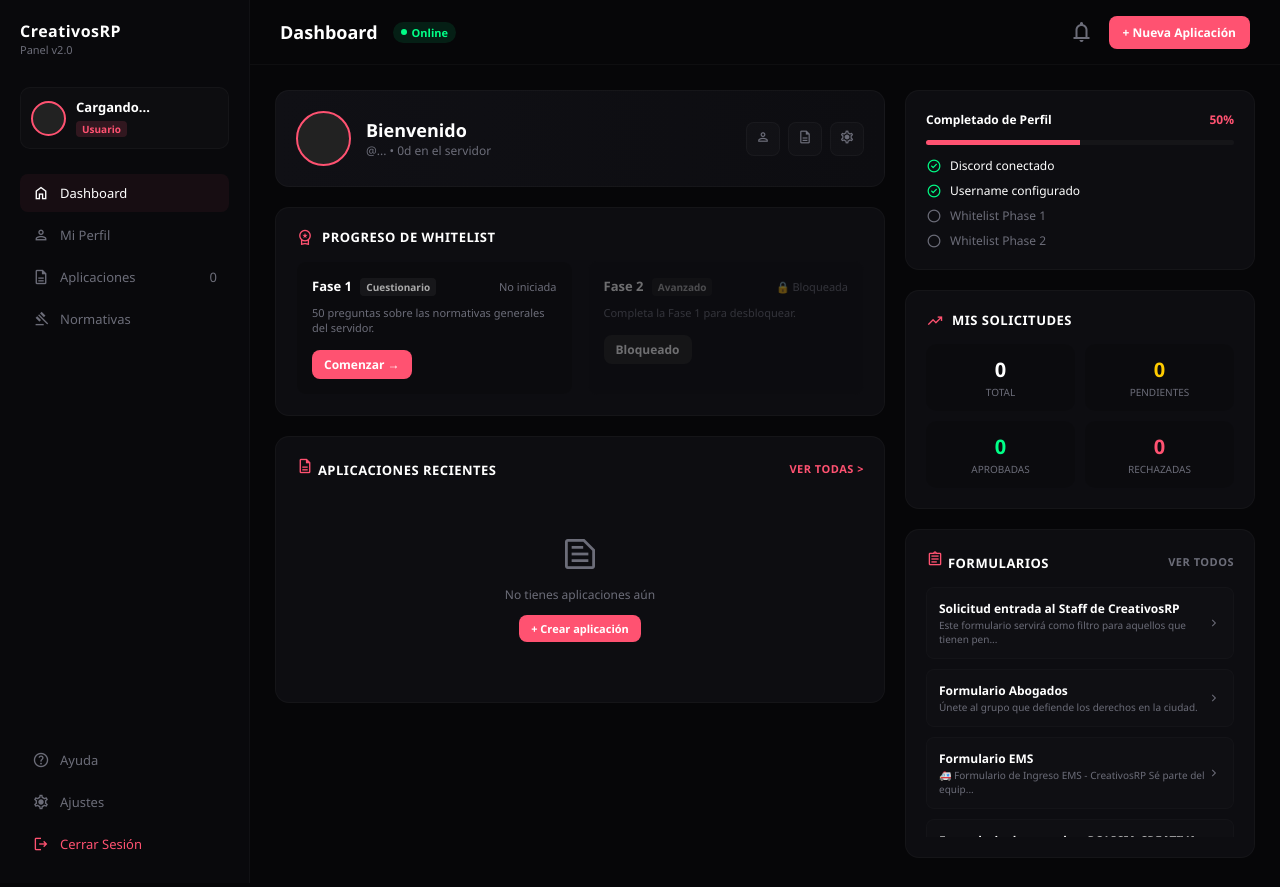
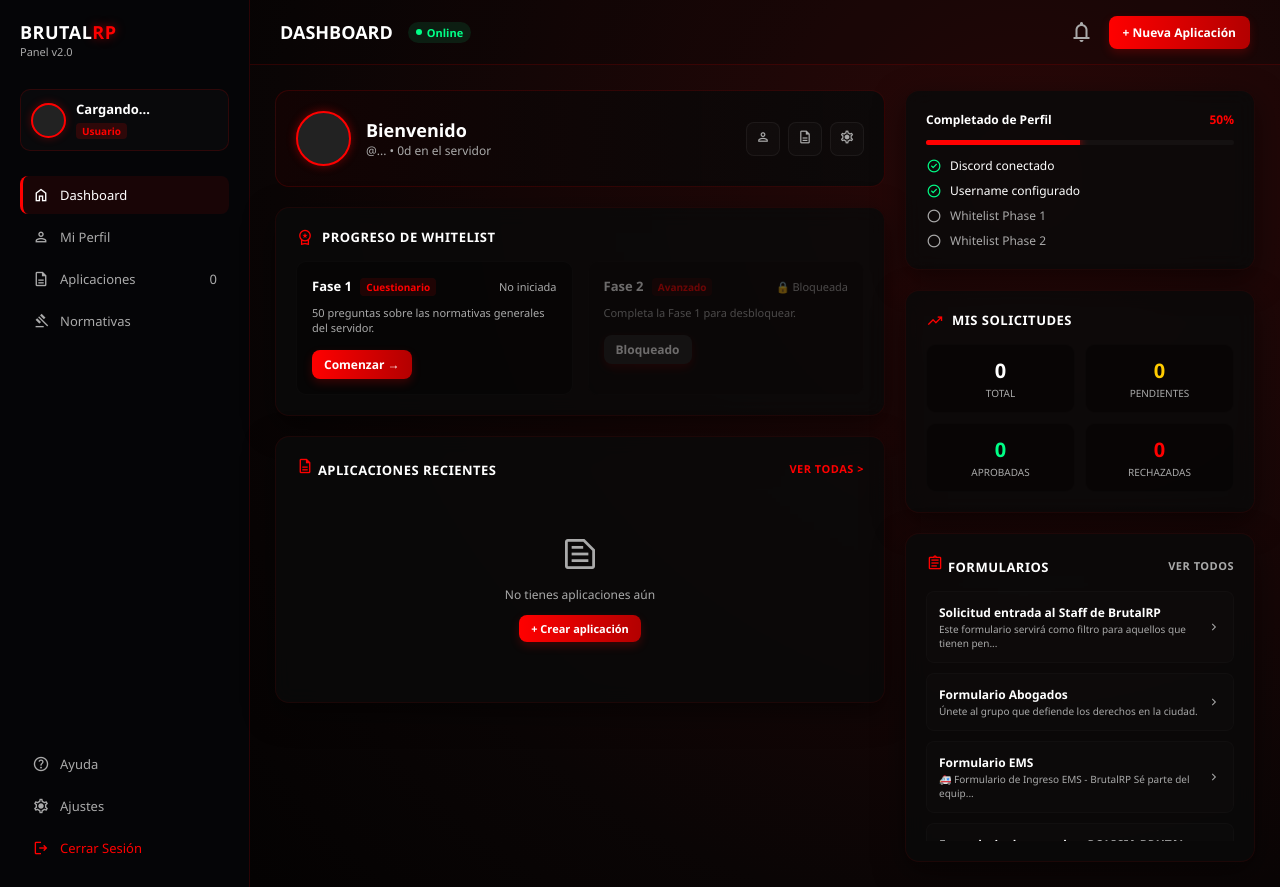
Before and after one commit to brutalrp04-dev/brutalrp-web, a website: page dashboard.html in a window 1280 px wide. Drawn offline with nearby package versions, Linux system fonts and the light colour scheme.

Commit message:
Add files via upload

```diff
--- a/dashboard.html
+++ b/dashboard.html
@@ -3,18 +3,19 @@
 <head>
     <meta charset="UTF-8">
     <meta name="viewport" content="width=device-width, initial-scale=1.0">
-    <title>CreativosRP - Panel v2.0</title>
+    <title>BRUTAL RP - Panel</title>
     <link rel="stylesheet" href="https://fonts.googleapis.com/css2?family=Material+Symbols+Outlined:opsz,wght,FILL,GRAD@24,400,0,0" />
     <style>
+        /* PALETA DE COLORES ADAPTADA A BRUTAL RP (ROJO Y NEGRO) */
         :root {
-            --bg-base: #060608;
-            --bg-cards: #0d0d11;
-            --bg-sidebar: #09090c;
-            --accent-pink: #ff5271;
-            --accent-pink-hover: #e0435f;
-            --border-color: rgba(255, 255, 255, 0.03);
+            --bg-base: #000000;
+            --bg-cards: rgba(10, 10, 10, 0.85);
+            --bg-sidebar: #050507;
+            --accent-red: #ff0000;
+            --accent-red-hover: #b30000;
+            --border-color: rgba(255, 0, 0, 0.15);
             --text-main: #ffffff;
-            --text-muted: #6c6d79;
+            --text-muted: #aaaaaa;
             --text-green: #00ff87;
             --text-yellow: #ffcc00;
         }
@@ -27,7 +28,7 @@
         }
 
         body {
-            background-color: var(--bg-base);
+            background: radial-gradient(circle at 80% 20%, #2a0808 0%, #0a0505 60%, #000000 100%);
             color: var(--text-main);
             display: flex;
             min-height: 100vh;
@@ -50,9 +51,15 @@
             margin-bottom: 30px;
         }
         .brand-zone h2 {
-            font-size: 16px;
-            font-weight: 700;
+            font-size: 18px;
+            font-weight: 800;
             letter-spacing: 0.5px;
+            text-transform: uppercase;
+            color: var(--text-main);
+        }
+        .brand-zone h2 span {
+            color: var(--accent-red);
+            text-shadow: 0 0 10px rgba(255, 0, 0, 0.5);
         }
         .brand-zone p {
             font-size: 11px;
@@ -75,7 +82,8 @@
             height: 35px;
             border-radius: 50%;
             background: #222;
-            border: 2px solid var(--accent-pink);
+            border: 2px solid var(--accent-red);
+            box-shadow: 0 0 8px rgba(255, 0, 0, 0.3);
         }
         .user-pill-info h4 {
             font-size: 13px;
@@ -83,8 +91,8 @@
         }
         .user-pill-info span {
             font-size: 10px;
-            background: rgba(255, 82, 113, 0.15);
-            color: var(--accent-pink);
+            background: rgba(255, 0, 0, 0.15);
+            color: var(--accent-red);
             padding: 1px 6px;
             border-radius: 4px;
             font-weight: 700;
@@ -110,8 +118,10 @@
             transition: all 0.2s;
         }
         .nav-item.active a, .nav-item a:hover {
-            background: rgba(255, 82, 113, 0.06);
+            background: rgba(255, 0, 0, 0.08);
             color: var(--text-main);
+            border-left: 3px solid var(--accent-red);
+            padding-left: 9px;
         }
         .nav-link-content {
             display: flex;
@@ -125,6 +135,7 @@
             flex: 1;
             display: flex;
             flex-direction: column;
+            z-index: 2;
         }
 
         /* Topbar */
@@ -135,13 +146,14 @@
             align-items: center;
             justify-content: space-between;
             padding: 0 30px;
+            background: rgba(0,0,0,0.2);
         }
         .topbar-left {
             display: flex;
             align-items: center;
             gap: 15px;
         }
-        .topbar-left h1 { font-size: 18px; font-weight: 700; }
+        .topbar-left h1 { font-size: 18px; font-weight: 700; text-transform: uppercase; }
         .online-tag {
             background: rgba(0, 255, 135, 0.1);
             color: var(--text-green);
@@ -162,18 +174,22 @@
             align-items: center;
             gap: 15px;
         }
-        .btn-action-pink {
-            background: var(--accent-pink);
+        .btn-action-red {
+            background: linear-gradient(90deg, var(--accent-red), var(--accent-red-hover));
             color: white;
             border: none;
             padding: 8px 14px;
             border-radius: 8px;
             font-size: 12px;
-            font-weight: 600;
+            font-weight: 700;
             cursor: pointer;
-            transition: background 0.2s;
+            transition: all 0.2s;
+            box-shadow: 0 4px 10px rgba(255, 0, 0, 0.2);
         }
-        .btn-action-pink:hover { background: var(--accent-pink-hover); }
+        .btn-action-red:hover {
+            transform: translateY(-1px);
+            box-shadow: 0 6px 15px rgba(255, 0, 0, 0.4);
+        }
 
         /* Grid de contenido */
         .content-grid {
@@ -191,7 +207,7 @@
 
         /* Banner de Bienvenida */
         .welcome-card {
-            background: linear-gradient(90deg, #101015 0%, #0d0d11 100%);
+            background: linear-gradient(90deg, #120303 0%, rgba(10,10,10,0.9) 100%);
             border: 1px solid var(--border-color);
             border-radius: 14px;
             padding: 20px;
@@ -201,23 +217,27 @@
         }
         .welcome-profile-meta { display: flex; align-items: center; gap: 15px; }
         .welcome-big-avatar {
-            width: 55px; height: 55px; border-radius: 50%; border: 2px solid var(--accent-pink); background: #222;
+            width: 55px; height: 55px; border-radius: 50%; border: 2px solid var(--accent-red); background: #222;
+            box-shadow: 0 0 10px rgba(255, 0, 0, 0.4);
         }
         .welcome-profile-text h3 { font-size: 18px; font-weight: 700; }
         .welcome-profile-text p { font-size: 12px; color: var(--text-muted); }
         .welcome-actions-geo { display: flex; gap: 8px; }
         .icon-square-btn {
-            background: rgba(255,255,255,0.02); border: 1px solid var(--border-color);
+            background: rgba(255,255,255,0.02); border: 1px solid rgba(255,255,255,0.05);
             color: var(--text-muted); width: 34px; height: 34px; border-radius: 8px; cursor: pointer;
         }
-        .icon-square-btn:hover { color: white; border-color: var(--accent-pink); }
+        .icon-square-btn:hover { color: white; border-color: var(--accent-red); }
 
         /* Bloques base de sección */
         .panel-box {
             background-color: var(--bg-cards);
-            border: 1px solid var(--border-color);
+            backdrop-filter: blur(10px);
+            -webkit-backdrop-filter: blur(10px);
+            border: 1px solid rgba(255, 0, 0, 0.08);
             border-radius: 14px;
             padding: 20px;
+            box-shadow: 0 10px 30px rgba(0,0,0,0.5);
         }
         .panel-title {
             font-size: 13px;
@@ -229,20 +249,20 @@
             align-items: center;
             gap: 8px;
         }
-        .panel-title-icon { color: var(--accent-pink); font-size: 18px !important; }
+        .panel-title-icon { color: var(--accent-red); font-size: 18px !important; }
 
         /* Whitelist split */
         .whitelist-row { display: grid; grid-template-columns: 1fr; gap: 15px; }
         @media (min-width: 600px) { .whitelist-row { grid-template-columns: 1fr 1fr; } }
 
         .sub-phase-card {
-            background: rgba(0,0,0,0.15); border: 1px solid rgba(255,255,255,0.01);
+            background: rgba(0,0,0,0.3); border: 1px solid rgba(255,255,255,0.02);
             padding: 15px; border-radius: 10px;
         }
         .sub-phase-header { display: flex; justify-content: space-between; align-items: center; margin-bottom: 10px; }
         .sub-phase-title { font-size: 13px; font-weight: 700; }
         .sub-phase-title span {
-            font-size: 10px; background: rgba(255,255,255,0.05); color: #aaa; padding: 2px 6px; border-radius: 4px; margin-left: 5px;
+            font-size: 10px; background: rgba(255,0,0,0.1); color: var(--accent-red); padding: 2px 6px; border-radius: 4px; margin-left: 5px;
         }
         .sub-phase-status { font-size: 11px; color: var(--text-muted); }
         .sub-phase-card p { font-size: 11px; color: var(--text-muted); margin-bottom: 15px; }
@@ -259,7 +279,7 @@
 
         /* Progreso barra */
         .bar-container { width: 100%; height: 5px; background: rgba(255,255,255,0.03); border-radius: 10px; margin: 12px 0; overflow: hidden; }
-        .bar-active { width: 50%; height: 100%; background: var(--accent-pink); }
+        .bar-active { width: 50%; height: 100%; background: var(--accent-red); box-shadow: 0 0 8px var(--accent-red); }
 
         .check-list { list-style: none; display: flex; flex-direction: column; gap: 8px; }
         .check-item { display: flex; align-items: center; gap: 8px; font-size: 12px; color: var(--text-muted); }
@@ -269,7 +289,7 @@
 
         /* Grid solicitudes numéricas */
         .solicitudes-grid { display: grid; grid-template-columns: repeat(2, 1fr); gap: 10px; }
-        .solicitud-stat-box { background: rgba(0,0,0,0.15); border-radius: 10px; padding: 12px; text-align: center; }
+        .solicitud-stat-box { background: rgba(0,0,0,0.3); border-radius: 10px; padding: 12px; text-align: center; border: 1px solid rgba(255,255,255,0.01); }
         .solicitud-stat-box h2 { font-size: 20px; font-weight: 700; }
         .solicitud-stat-box p { font-size: 10px; color: var(--text-muted); text-transform: uppercase; margin-top: 2px; }
 
@@ -279,7 +299,7 @@
             background: rgba(255,255,255,0.01); border: 1px solid rgba(255,255,255,0.02);
             padding: 12px; border-radius: 8px; display: flex; justify-content: space-between; align-items: center; cursor: pointer;
         }
-        .form-row:hover { background: rgba(255, 82, 113, 0.03); }
+        .form-row:hover { background: rgba(255, 0, 0, 0.04); border-color: rgba(255,0,0,0.2); }
         .form-row-left h4 { font-size: 12px; font-weight: 600; }
         .form-row-left p { font-size: 10px; color: var(--text-muted); margin-top: 1px; }
         .form-row .material-symbols-outlined { font-size: 14px; color: var(--text-muted); }
@@ -290,7 +310,7 @@
     <aside class="sidebar">
         <div>
             <div class="brand-zone">
-                <h2>CreativosRP</h2>
+                <h2>Brutal<span>RP</span></h2>
                 <p>Panel v2.0</p>
             </div>
             <div class="user-pill">
@@ -319,7 +339,7 @@
             <ul class="nav-list">
                 <li class="nav-item"><a href="#"><span class="nav-link-content"><span class="material-symbols-outlined">help</span> Ayuda</span></a></li>
                 <li class="nav-item"><a href="#"><span class="nav-link-content"><span class="material-symbols-outlined">settings</span> Ajustes</span></a></li>
-                <li class="nav-item"><a href="/logout" style="color: var(--accent-pink);"><span class="nav-link-content"><span class="material-symbols-outlined">logout</span> Cerrar Sesión</span></a></li>
+                <li class="nav-item"><a href="/logout" style="color: var(--accent-red);"><span class="nav-link-content"><span class="material-symbols-outlined">logout</span> Cerrar Sesión</span></a></li>
             </ul>
         </div>
     </aside>
@@ -332,7 +352,7 @@
             </div>
             <div class="topbar-right">
                 <span class="material-symbols-outlined" style="color:var(--text-muted); cursor:pointer;">notifications</span>
-                <button class="btn-action-pink">+ Nueva Aplicación</button>
+                <button class="btn-action-red">+ Nueva Aplicación</button>
             </div>
         </header>
 
@@ -363,7 +383,7 @@
                                 <div class="sub-phase-status">No iniciada</div>
                             </div>
                             <p>50 preguntas sobre las normativas generales del servidor.</p>
-                            <button class="btn-action-pink" style="padding: 6px 12px;">Comenzar →</button>
+                            <button class="btn-action-red" style="padding: 6px 12px;">Comenzar →</button>
                         </div>
                         <div class="sub-phase-card" style="opacity: 0.4;">
                             <div class="sub-phase-header">
@@ -371,7 +391,7 @@
                                 <div class="sub-phase-status">🔒 Bloqueada</div>
                             </div>
                             <p>Completa la Fase 1 para desbloquear.</p>
-                            <button class="btn-action-pink" disabled style="background:#222; cursor:not-allowed; padding: 6px 12px;">Bloqueado</button>
+                            <button class="btn-action-red" disabled style="background:#222; cursor:not-allowed; padding: 6px 12px;">Bloqueado</button>
                         </div>
                     </div>
                 </div>
@@ -379,12 +399,12 @@
                 <div class="panel-box">
                     <div class="panel-title" style="display:flex; justify-content:space-between; width:100%;">
                         <span><span class="material-symbols-outlined panel-title-icon">description</span> Aplicaciones Recientes</span>
-                        <a href="#" style="color:var(--accent-pink); font-size:11px; text-decoration:none;">Ver todas ></a>
+                        <a href="#" style="color:var(--accent-red); font-size:11px; text-decoration:none;">Ver todas ></a>
                     </div>
                     <div class="empty-showcase">
                         <span class="material-symbols-outlined">text_snippet</span>
                         <p>No tienes aplicaciones aún</p>
-                        <button class="btn-action-pink" style="font-size:11px; padding: 6px 12px;">+ Crear aplicación</button>
+                        <button class="btn-action-red" style="font-size:11px; padding: 6px 12px;">+ Crear aplicación</button>
                     </div>
                 </div>
 
@@ -395,7 +415,7 @@
                 <div class="panel-box">
                     <div style="display:flex; justify-content:space-between; font-size:12px; font-weight:700;">
                         <span>Completado de Perfil</span>
-                        <span style="color:var(--accent-pink);">50%</span>
+                        <span style="color:var(--accent-red);">50%</span>
                     </div>
                     <div class="bar-container"><div class="bar-active"></div></div>
                     <ul class="check-list">
@@ -412,7 +432,7 @@
                         <div class="solicitud-stat-box"><h2>0</h2><p>Total</p></div>
                         <div class="solicitud-stat-box"><h2 style="color:var(--text-yellow);">0</h2><p>Pendientes</p></div>
                         <div class="solicitud-stat-box"><h2 style="color:var(--text-green);">0</h2><p>Aprobadas</p></div>
-                        <div class="solicitud-stat-box"><h2 style="color:var(--accent-pink);">0</h2><p>Rechazadas</p></div>
+                        <div class="solicitud-stat-box"><h2 style="color:var(--accent-red);">0</h2><p>Rechazadas</p></div>
                     </div>
                 </div>
 
@@ -424,7 +444,7 @@
                     <div class="forms-scroller">
                         <div class="form-row">
                             <div class="form-row-left">
-                                <h4>Solicitud entrada al Staff de CreativosRP</h4>
+                                <h4>Solicitud entrada al Staff de BrutalRP</h4>
                                 <p>Este formulario servirá como filtro para aquellos que tienen pen...</p>
                             </div>
                             <span class="material-symbols-outlined">chevron_right</span>
@@ -439,21 +459,14 @@
                         <div class="form-row">
                             <div class="form-row-left">
                                 <h4>Formulario EMS</h4>
-                                <p>🚑 Formulario de Ingreso EMS - CreativosRP Sé parte del equip...</p>
+                                <p>🚑 Formulario de Ingreso EMS - BrutalRP Sé parte del equip...</p>
                             </div>
                             <span class="material-symbols-outlined">chevron_right</span>
                         </div>
                         <div class="form-row">
                             <div class="form-row-left">
-                                <h4>Formulario de entrada a POLICIA CREATIVA</h4>
+                                <h4>Formulario de entrada a POLICIA BRUTAL</h4>
                                 <p>🚔 Formulario de Postulación — Cuerpo Policial 👤 ¿Tienes voc...</p>
-                            </div>
-                            <span class="material-symbols-outlined">chevron_right</span>
-                        </div>
-                        <div class="form-row">
-                            <div class="form-row-left">
-                                <h4>Formulario Grabaciones</h4>
-                                <p>Sin descripción</p>
                             </div>
                             <span class="material-symbols-outlined">chevron_right</span>
                         </div>
@@ -471,12 +484,10 @@
                 const datos = await respuesta.json();
 
                 if (datos.loggedIn) {
-                    // Actualizar textos con el usuario de Discord real
                     document.getElementById('user-name-side').innerText = datos.user.username;
                     document.getElementById('user-welcome-title').innerText = Bienvenido, ${datos.user.username};
                     document.getElementById('user-sub-tag').innerText = @${datos.user.username} • 0d en el servidor;
 
-                    // Actualizar las imágenes de Avatar
                     const urlAvatar = datos.user.avatar;
                     const avatarSide = document.getElementById('user-avatar-side');
                     const avatarMain = document.getElementById('user-avatar-main');
@@ -489,7 +500,6 @@
                     avatarMain.style.backgroundSize = 'cover';
                     avatarMain.style.backgroundPosition = 'center';
                 } else {
-                    // Si el usuario intenta entrar sin loguearse a Discord, lo expulsa al login
                     window.location.href = 'index.html';
                 }
             } catch (err) {
```
